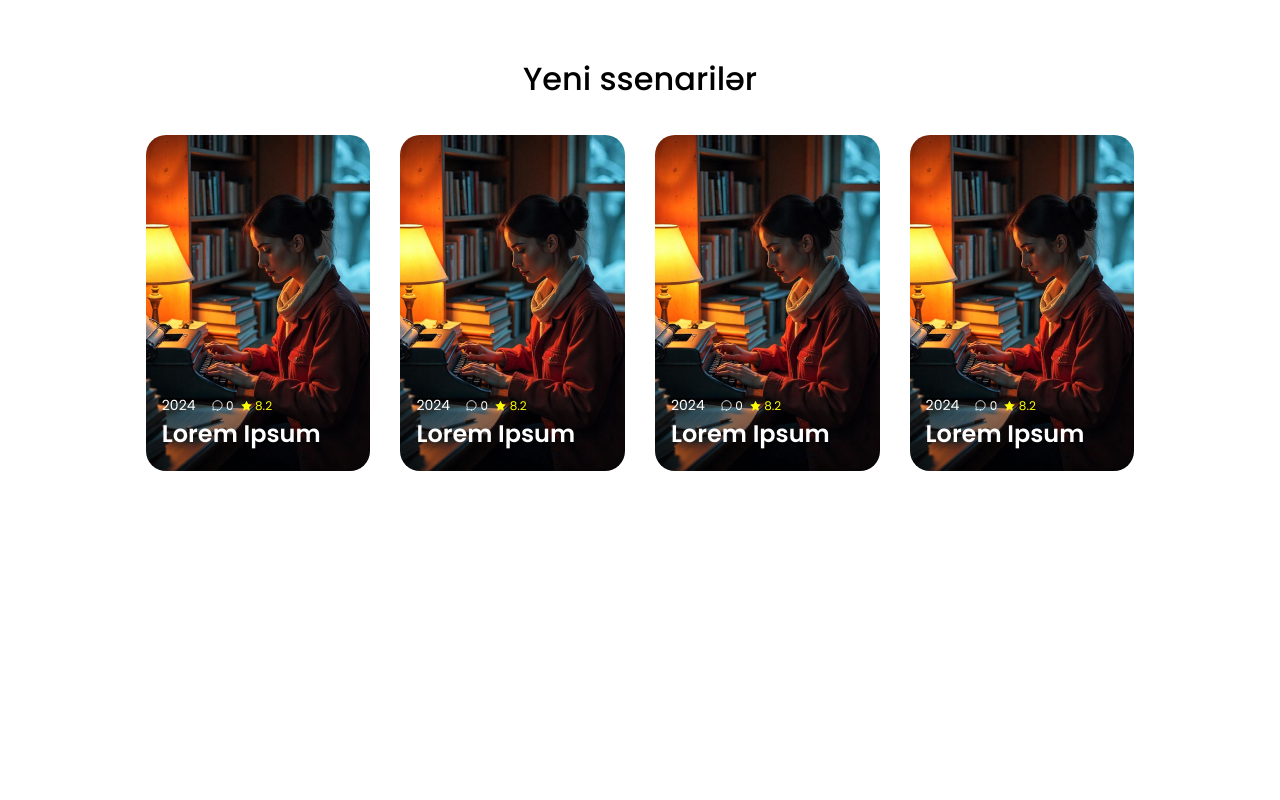
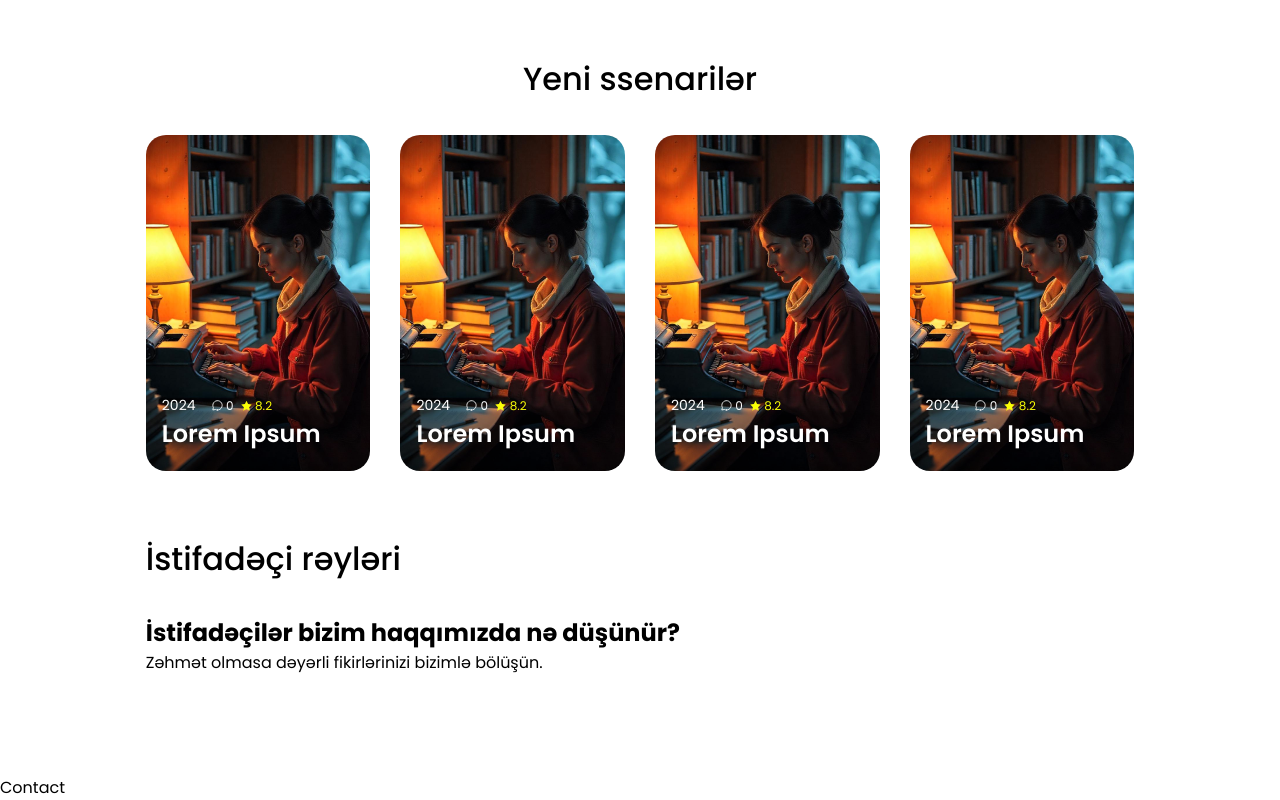
Before and after one commit to Zaranasirova/nva_ailesi, a React (Vite) app: page / in a window 1280 px wide. Shown: the part 1410-2210 px from the top of the page. Before the commit the page ends 1913 px from the top, so only its background shows below. Built offline with nearby package versions, Linux system fonts and the light colour scheme.

Commit message:
feat: complete UserReviews section structure

```diff
--- a/src/assets/scss/_index.scss
+++ b/src/assets/scss/_index.scss
@@ -7,3 +7,4 @@
 @import "./pages/sections/banner";
 @import "./pages/sections/aboutSection";
 @import "./pages/sections/popularScenarios";
+@import "./pages/sections/userReviewsSection";
--- a/src/pages/Home.tsx
+++ b/src/pages/Home.tsx
@@ -1,18 +1,21 @@
-import AboutSection from "./sections/AboutSection"
-import Banner from "./sections/Banner"
-import NewScenarios from "./sections/NewScenarios"
-import PopularScenarios from "./sections/PopularScenarios"
-
+import AboutSection from "./sections/AboutSection";
+import Banner from "./sections/Banner";
+import Contact from "./sections/Contact";
+import NewScenarios from "./sections/NewScenarios";
+import PopularScenarios from "./sections/PopularScenarios";
+import UserReviewsSection from "./sections/UserReviewsSection";
 
 const Home = () => {
   return (
     <main>
-        <Banner/>
-        <AboutSection/>
-        <PopularScenarios/>
-        <NewScenarios/>
+      <Banner />
+      <AboutSection />
+      <PopularScenarios />
+      <NewScenarios />
+      <UserReviewsSection />
+      <Contact />
     </main>
-  )
-}
+  );
+};
 
-export default Home
+export default Home;
--- /dev/null
+++ b/src/pages/sections/Contact.tsx
@@ -0,0 +1,9 @@
+
+
+const Contact = () => {
+  return (
+    <div>Contact</div>
+  )
+}
+
+export default Contact
--- a/src/pages/sections/PopularScenarios.tsx
+++ b/src/pages/sections/PopularScenarios.tsx
@@ -1,127 +1,7 @@
-
 import ScenarioCard from "../../components/ScenarioCard";
 
 const PopularScenarios = () => {
-  return (
-    // <section className="popular-scenarios">
-    //   <div className="container popular-section-wrapper d-flex">
-    //     <h2 className="head-title">Ən çox oxunan ssenarilər</h2>
-    //     <div className="most-read-box">
-    //       <div className="most-read">
-    //         <div className="most-read-image">
-    //           <img src={image} alt="most-read" />
-    //         </div>
-    //         <div className="post-info">
-    //           <div className="movie-meta">
-    //           <span className="read-year">2024</span>
-    //           <div className="comment-and-stars-box">
-    //           <span className="comment-and-stars comment">
-    //               <img
-    //                 src={comment}
-    //                 alt="comment-svg"
-    //                 className="most-read-icon"
-    //               />
-    //               <span className="icon-number">0</span>
-    //             </span>
-    //             <span className="comment-and-stars stars">
-    //               <img src={stars} alt="stars-svg" className="most-read-icon" />
-    //               <span className="icon-number yellow">8.2</span>
-    //             </span>
-    //           </div>
-    //           </div>
-    //           <div className="movie-title">
-    //             <h2 className="movie-head-name">Lorem Ipsum</h2>
-    //           </div>
-    //         </div>
-    //       </div>
-    //       <div className="most-read">
-    //         <div className="most-read-image">
-    //           <img src={image} alt="most-read" />
-    //         </div>
-    //         <div className="post-info">
-    //           <div className="movie-meta">
-    //           <span className="read-year">2024</span>
-    //           <div className="comment-and-stars-box">
-    //           <span className="comment-and-stars comment">
-    //               <img
-    //                 src={comment}
-    //                 alt="comment-svg"
-    //                 className="most-read-icon"
-    //               />
-    //               <span className="icon-number">0</span>
-    //             </span>
-    //             <span className="comment-and-stars stars">
-    //               <img src={stars} alt="stars-svg" className="most-read-icon" />
-    //               <span className="icon-number yellow">8.2</span>
-    //             </span>
-    //           </div>
-    //           </div>
-    //           <div className="movie-title">
-    //             <h2 className="movie-head-name">Lorem Ipsum</h2>
-    //           </div>
-    //         </div>
-    //       </div>
-    //       <div className="most-read">
-    //         <div className="most-read-image">
-    //           <img src={image} alt="most-read" />
-    //         </div>
-    //         <div className="post-info">
-    //           <div className="movie-meta">
-    //           <span className="read-year">2024</span>
-    //           <div className="comment-and-stars-box">
-    //           <span className="comment-and-stars comment">
-    //               <img
-    //                 src={comment}
-    //                 alt="comment-svg"
-    //                 className="most-read-icon"
-    //               />
-    //               <span className="icon-number">0</span>
-    //             </span>
-    //             <span className="comment-and-stars stars">
-    //               <img src={stars} alt="stars-svg" className="most-read-icon" />
-    //               <span className="icon-number yellow">8.2</span>
-    //             </span>
-    //           </div>
-    //           </div>
-    //           <div className="movie-title">
-    //             <h2 className="movie-head-name">Lorem Ipsum</h2>
-    //           </div>
-    //         </div>
-    //       </div>
-    //       <div className="most-read">
-    //         <div className="most-read-image">
-    //           <img src={image} alt="most-read" />
-    //         </div>
-    //         <div className="post-info">
-    //           <div className="movie-meta">
-    //           <span className="read-year">2024</span>
-    //           <div className="comment-and-stars-box">
-    //           <span className="comment-and-stars comment">
-    //               <img
-    //                 src={comment}
-    //                 alt="comment-svg"
-    //                 className="most-read-icon"
-    //               />
-    //               <span className="icon-number">0</span>
-    //             </span>
-    //             <span className="comment-and-stars stars">
-    //               <img src={stars} alt="stars-svg" className="most-read-icon" />
-    //               <span className="icon-number yellow">8.2</span>
-    //             </span>
-    //           </div>
-    //           </div>
-    //           <div className="movie-title">
-    //             <h2 className="movie-head-name">Lorem Ipsum  </h2>
-    //           </div>
-    //         </div>
-    //       </div>
-    //     </div>
-    //   </div>
-    // </section>
-   <>
-    <ScenarioCard title={"Ən çox oxunan ssenarilər"}/>
-   </>
-  );
+  return <ScenarioCard title={"Ən çox oxunan ssenarilər"} />;
 };
 
 export default PopularScenarios;
--- /dev/null
+++ b/src/pages/sections/UserReviewsSection.tsx
@@ -0,0 +1,33 @@
+import { Link } from "react-router-dom";
+
+
+
+const UserReviewsSection = () => {
+  return (
+    <section className="userReviews">
+      <div className="container">
+        <h2 className="head-title">İstifadəçi rəyləri</h2>
+        <div className="customer-feed-back-box">
+          <div className="feedback-left">
+            <h2 className="feedback-title">
+              İstifadəçilər <span className="feedback-title-span">bizim</span> haqqımızda nə düşünür?
+            </h2>
+            <p className="feedback-text-prompt" >Zəhmət olmasa dəyərli fikirlərinizi bizimlə bölüşün.</p>
+            <div className="feedback-list">
+              <ul>
+                <li><Link to={"/"}><img src="" alt="" /></Link></li>
+                <li><Link to={"/"}><img src="" alt="" /></Link></li>
+                <li><Link to={"/"}><img src="" alt="" /></Link></li>
+                <li><Link to={"/"}><img src="" alt="" /></Link></li>
+              </ul>
+
+            </div>
+          </div>
+          <div className="feedback-right"></div>
+        </div>
+      </div>
+    </section>
+  );
+};
+
+export default UserReviewsSection;
```
Also changed, not shown: src/pages/sections/NewScenarios.tsx (+4 -7 lines), src/assets/scss/pages/sections/_userReviewsSection.scss (added).
